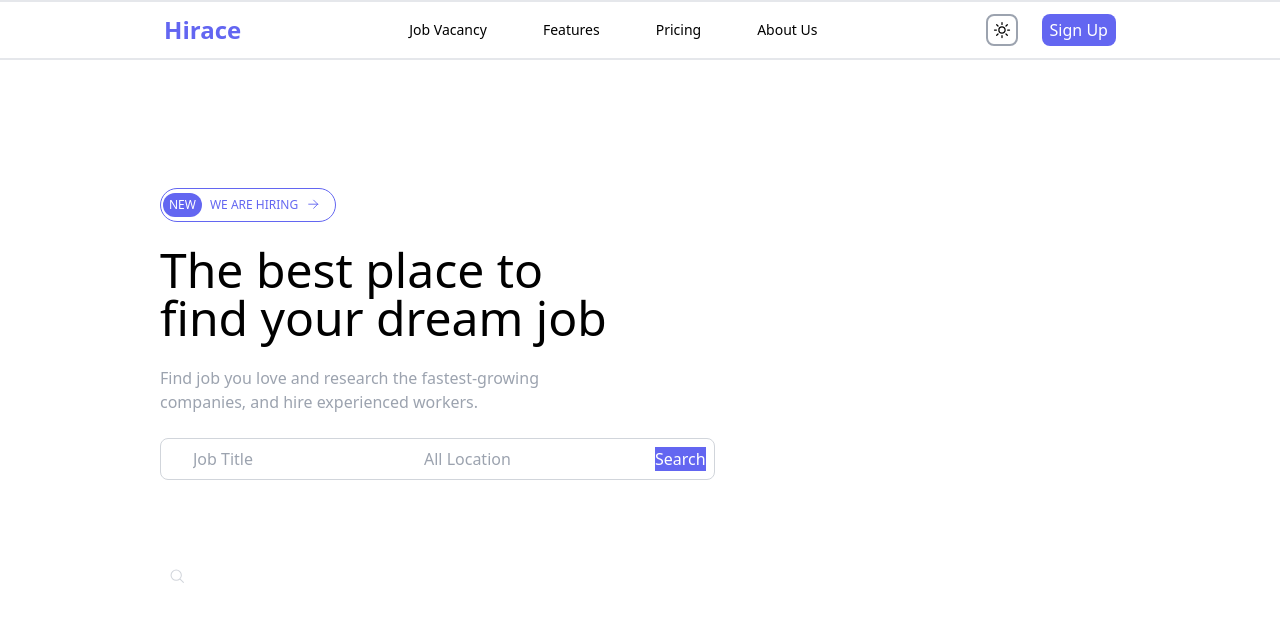
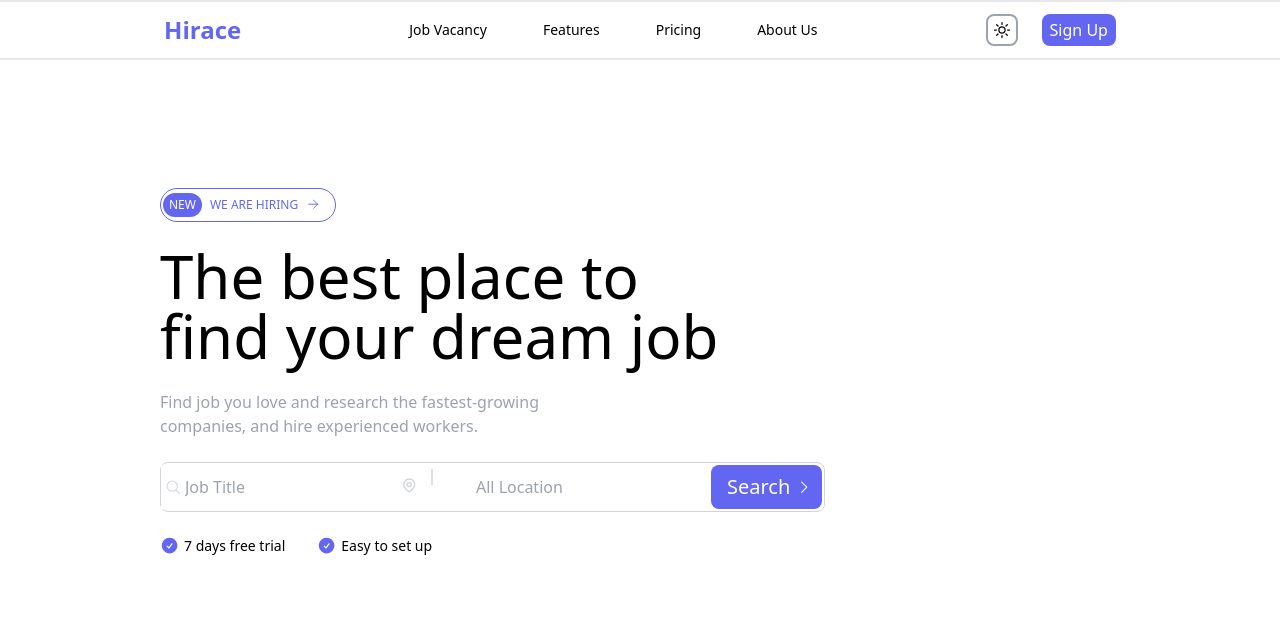
Before and after one commit to prakritip0/task-4, a React (Create React App) app: page / in a window 1280 px wide. Shown: the top 622 px of the page. Built offline with nearby package versions, Linux system fonts and the light colour scheme.

Commit message:
complete leftside banner

```diff
--- a/src/components/Banner.tsx
+++ b/src/components/Banner.tsx
@@ -11,17 +11,40 @@ function Banner() {
              <path strokeLinecap="round" strokeLinejoin="round" d="M4.5 12h15m0 0l-6.75-6.75M19.5 12l-6.75 6.75" />
             </svg>
         </div>
-        <h1 className='text-5xl'>The best place to <br /> find your dream job</h1>
+        <h1 className='text-6xl'>The best place to <br /> find your dream job</h1>
         <p className='text-gray-400 font-light'>Find job you love and research the fastest-growing <br /> companies, and hire experienced workers.</p>
-        <form className='border border-gray-300 rounded-lg p-2'>
-            <input className='pl-6 ' type="text" placeholder='Job Title' />
-            <svg xmlns="http://www.w3.org/2000/svg" fill="none" viewBox="0 0 35 35" strokeWidth={1.5} stroke="currentColor" className="w-6 h-6 text-gray-300 absolute bottom-52 left-41">
+        <form className='border border-gray-300 rounded-lg pr-0.5 py-0.5 flex gap-1 relative'>
+             <svg xmlns="http://www.w3.org/2000/svg" fill="none" viewBox="0 0 35 35" strokeWidth={1.5} stroke="currentColor" className="searchIcon w-6 h-6 text-gray-300 absolute top-4 left-1 text-xl">
              <path strokeLinecap="round" strokeLinejoin="round" d="M21 21l-5.197-5.197m0 0A7.5 7.5 0 105.196 5.196a7.5 7.5 0 0010.607 10.607z" />
             </svg>
+            <input className='pl-6 py-1' type="text" placeholder='Job Title' />
 
-            <input className='relative' type="text" placeholder='All Location'/>
-            <button className='bg-indigo-500 text-white relative' type='submit'>Search</button>
+            <svg xmlns="http://www.w3.org/2000/svg" fill="none" viewBox="0 0 24 24" strokeWidth={1.5} stroke="currentColor" className="verticalLine w-6 h-6 rotate-90 relative text-gray-300">
+             <path strokeLinecap="round" strokeLinejoin="round" d="M19.5 12h-15" />
+           </svg>
+           <svg xmlns="http://www.w3.org/2000/svg" className="location h-6 w-6 absolute top-3.5 left-60 text-gray-300" fill="none" viewBox="0 0 35 35" stroke="currentColor" strokeWidth={2}>
+           <path strokeLinecap="round" strokeLinejoin="round" d="M17.657 16.657L13.414 20.9a1.998 1.998 0 01-2.827 0l-4.244-4.243a8 8 0 1111.314 0z" />
+           <path strokeLinecap="round" strokeLinejoin="round" d="M15 11a3 3 0 11-6 0 3 3 0 016 0z" />
+           </svg>
+
+            <input className='pl-7 placeholder-light' type="text" placeholder='All Location'/>
+            <button className='bg-indigo-500 text-white relative pl-4 pr-8 py-2 rounded-lg text-xl' type='submit'>Search</button>
+            <svg xmlns="http://www.w3.org/2000/svg" fill="none" viewBox="0 0 35 35" strokeWidth={1.5} stroke="currentColor" className="w-6 h-6 absolute top-4 right-1 text-white">
+             <path strokeLinecap="round" strokeLinejoin="round" d="M8.25 4.5l7.5 7.5-7.5 7.5" />
+            </svg>
+
         </form>
+        <div className="checkBoxes flex ">
+        <svg xmlns="http://www.w3.org/2000/svg" viewBox="0 0 30 30" fill="currentColor" className="w-6 h-6 text-indigo-500">
+          <path fillRule="evenodd" d="M2.25 12c0-5.385 4.365-9.75 9.75-9.75s9.75 4.365 9.75 9.75-4.365 9.75-9.75 9.75S2.25 17.385 2.25 12zm13.36-1.814a.75.75 0 10-1.22-.872l-3.236 4.53L9.53 12.22a.75.75 0 00-1.06 1.06l2.25 2.25a.75.75 0 001.14-.094l3.75-5.25z" clipRule="evenodd" />
+        </svg>
+        <p className='text-sm mr-8'>7 days free trial</p>
+        <svg xmlns="http://www.w3.org/2000/svg" viewBox="0 0 30 30" fill="currentColor" className="w-6 h-6 text-indigo-500">
+          <path fillRule="evenodd" d="M2.25 12c0-5.385 4.365-9.75 9.75-9.75s9.75 4.365 9.75 9.75-4.365 9.75-9.75 9.75S2.25 17.385 2.25 12zm13.36-1.814a.75.75 0 10-1.22-.872l-3.236 4.53L9.53 12.22a.75.75 0 00-1.06 1.06l2.25 2.25a.75.75 0 001.14-.094l3.75-5.25z" clipRule="evenodd" />
+        </svg>
+        <p className='text-sm'>Easy to set up</p>
+
+        </div>
       </div>
       <div className="bannerRight">
 
```
